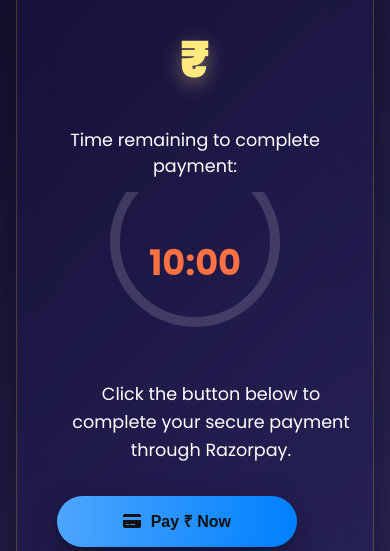
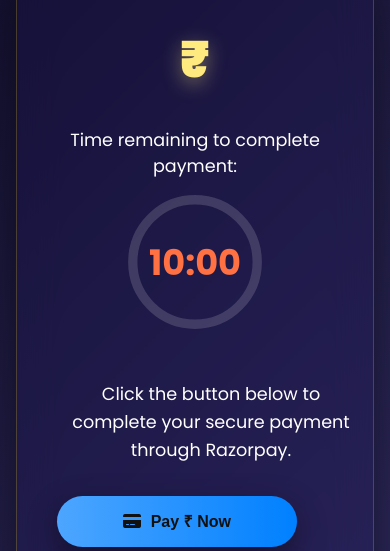
Before and after one commit to manivscode-cyber/aavaadingi, a Flask app: template tickets-main/templates/pay.html in a window 390 px wide. Shown: the part 316-867 px from the top of the page. Run offline with Flask 3, Linux system fonts and the light colour scheme; the template is opened without the code that fills it, so the values that code supplies are empty; parts of the project's set-up code (start-up, migrations or seed data) failed here and were passed over; some libraries are stand-ins or nearby versions.

Commit message:
Fix timer circle SVG responsiveness on mobile - use viewBox for proper scaling

```diff
--- a/tickets-main/templates/pay.html
+++ b/tickets-main/templates/pay.html
@@ -100,13 +100,13 @@
             width: 180px;
             height: 180px;
             margin: 0 auto 1.5rem;
-            display: flex;
-            align-items: center;
-            justify-content: center;
         }
 
         .timer-circle svg {
             transform: rotate(-90deg);
+            width: 100%;
+            height: 100%;
+            display: block;
         }
 
         .timer-circle circle {
@@ -286,9 +286,13 @@
                 width: 130px;
                 height: 130px;
                 margin: 0 auto 1rem;
+                position: relative;
             }
-            .timer-text {
-                font-size: 2rem;
+
+            .timer-circle svg {
+                width: 100%;
+                height: 100%;
+                display: block;
             }
             .action-buttons {
                 flex-direction: column;
@@ -367,13 +371,12 @@
                 width: 140px;
                 height: 140px;
                 margin: 0 auto 1.2rem;
-                display: flex;
-                align-items: center;
-                justify-content: center;
+                position: relative;
             }
 
-            .timer-circle circle {
-                stroke-width: 10;
+            .timer-circle svg {
+                width: 100%;
+                height: 100%;
             }
 
             .timer-text {
@@ -513,9 +516,13 @@
                 width: 120px;
                 height: 120px;
                 margin: 0 auto 1rem;
-                display: flex;
-                align-items: center;
-                justify-content: center;
+                position: relative;
+            }
+
+            .timer-circle svg {
+                width: 100%;
+                height: 100%;
+                display: block;
             }
 
             .timer-circle circle {
@@ -618,7 +625,7 @@
             <div class="timer-section">
                 <p class="timer-label">Time remaining to complete payment:</p>
                 <div class="timer-circle">
-                    <svg width="180" height="180">
+                    <svg viewBox="0 0 180 180" preserveAspectRatio="xMidYMid meet">
                         <circle cx="90" cy="90" r="80"></circle>
                         <circle class="timer-progress" cx="90" cy="90" r="80"></circle>
                     </svg>
```
